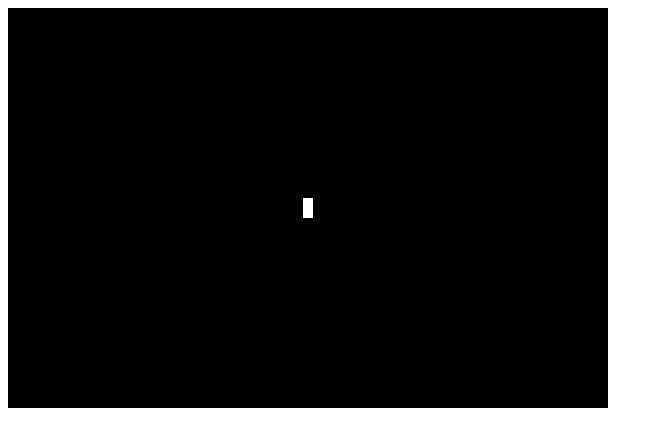
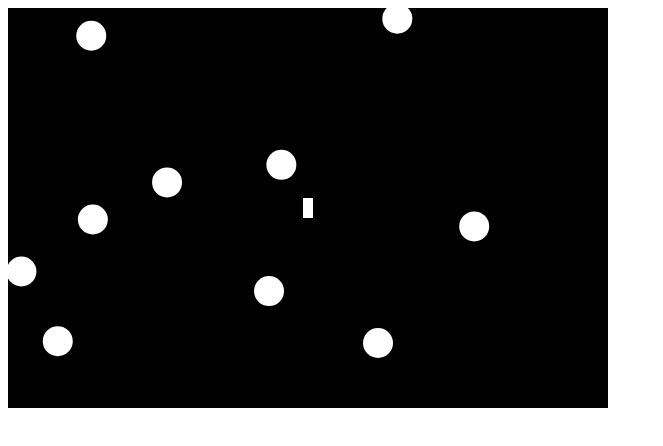
Before and after one commit to adamwells/js-game, a plain HTML site: page index.html in a window 1280 px wide. Shown: the whole page, without its empty margins (0-663 px from the left). Drawn offline with Linux system fonts and the light colour scheme.

Commit message:
limit fire rate of ship

```diff
--- a/index.html
+++ b/index.html
@@ -9,6 +9,7 @@
 		<script type="application/javascript" src="lib/helpers.js"></script>
 		<script type="application/javascript" src="lib/moveable.js"></script>
 		<script type="application/javascript" src="lib/controls.js"></script>
+		<script type="application/javascript" src="lib/asteroid.js"></script>
 		<script type="application/javascript" src="lib/bullet.js"></script>
 		<script type="application/javascript" src="lib/ship.js"></script>
 		<script type="application/javascript" src="lib/game.js"></script>
--- /dev/null
+++ b/lib/asteroid.js
@@ -0,0 +1,29 @@
+(function () {
+	if (typeof Relativity === 'undefined') {
+		window.Relativity = {};
+	}
+
+	var Asteroid = Relativity.Asteroid = function (options) {
+		Relativity.Moveable.call(this, options);
+		this.rad = options.rad;
+	}
+
+	Relativity.Helpers.inherits(Asteroid, Relativity.Moveable);
+
+	Asteroid.RADIUS = 15;
+
+	Asteroid.prototype.update = function () {
+		this.move();
+	}
+
+	Asteroid.prototype.draw = function (ctx) {
+		ctx.save();
+		ctx.fillStyle = 'white';
+		ctx.translate(this.pos[0], this.pos[1]);
+		ctx.beginPath();
+		ctx.arc(0, 0, this.rad, 0, Math.PI*2);
+		ctx.closePath();
+		ctx.fill();
+		ctx.restore();
+	}
+})();
--- a/lib/bullet.js
+++ b/lib/bullet.js
@@ -6,11 +6,13 @@
 	var Bullet = Relativity.Bullet = function (options) {
 		Relativity.Moveable.call(this, options);
 		this.relVel = options.relVel;
+		this.rad = options.rad;
 		this.relativeDistance = 0;
 	}
 
 	Relativity.Helpers.inherits(Bullet, Relativity.Moveable);
 	Bullet.MAX_DISTANCE = 200;
+	Bullet.RADIUS = 3;
 
 	Bullet.prototype.update = function () {
 		this.move();
@@ -26,7 +28,7 @@
 		ctx.fillStyle = 'white';
 		ctx.translate(this.pos[0], this.pos[1]);
 		ctx.beginPath();
-		ctx.arc(0,0,5,0,Math.PI*2);
+		ctx.arc(0,0,this.rad,0,Math.PI*2);
 		ctx.closePath();
 		ctx.fill();
 		ctx.restore();
--- a/lib/controls.js
+++ b/lib/controls.js
@@ -4,7 +4,6 @@
 	}
 
 	var currentlyPressed = Relativity.currentlyPressed = {};
-
 	addEventListener('keydown', function (event) {
 		currentlyPressed[event.keyCode] = true;
 	}, false);
--- a/lib/game.js
+++ b/lib/game.js
@@ -4,13 +4,35 @@
   }
 
   var Game = Relativity.Game = function () {
-    this.ship = new Relativity.Ship({ pos: [Game.WIDTH/2, Game.HEIGHT/2], vel: [0, 0], game: this, rot: 0 });
+    this.ship = {};
     this.bullets = [];
     this.asteroids = [];
+
+    this.addShip();
+    this.addAsteroids();
   }
 
   Game.WIDTH = 600;
   Game.HEIGHT = 400;
+  Game.NUM_ASTEROIDS = 10;
+  Game.MAX_SPEED_SQUARED = 5;
+
+  Game.prototype.addShip = function () {
+    this.ship = new Relativity.Ship({ pos: [Game.WIDTH/2, Game.HEIGHT/2], vel: [0, 0], game: this, rot: 0 });
+  }
+
+  Game.prototype.addAsteroids = function () {
+    for (var i = 0; i < Game.NUM_ASTEROIDS; i++) {
+      this.addAsteroid();
+    }
+  }
+
+  Game.prototype.addAsteroid = function () {
+    var asteroidArgs = { pos: [Math.random() * Game.WIDTH, Math.random() * Game.HEIGHT],
+                         vel: [(Math.random() - .5) * Game.MAX_SPEED_SQUARED, (Math.random() - .5) * Game.MAX_SPEED_SQUARED],
+                         rad: Relativity.Asteroid.RADIUS }
+    this.asteroids.push(new Relativity.Asteroid(asteroidArgs));
+  }
 
   Game.prototype.handleOutOfBounds = function (moveable) {
     if (movable.pos[0] > this.WIDTH) {
@@ -32,6 +54,10 @@
     this.bullets.forEach(function (bullet) {
       bullet.update();
     })
+
+    this.asteroids.forEach(function (asteroid) {
+      asteroid.update();
+    })
   }
 
   Game.prototype.render = function (ctx) {
@@ -43,5 +69,9 @@
     this.bullets.forEach(function (bullet) {
       bullet.draw(ctx);
     });
+
+    this.asteroids.forEach(function (asteroid) {
+      asteroid.draw(ctx);
+    });
   }
 })();
--- a/lib/ship.js
+++ b/lib/ship.js
@@ -6,9 +6,12 @@
 	var Ship = Relativity.Ship = function (options) {
 		Relativity.Moveable.call(this, options);
 		this.rot = options.rot;
+		this.bulletCountdown = 0;
 	}
 
 	Relativity.Helpers.inherits(Ship, Relativity.Moveable);
+
+	Ship.FRAMES_BETWEEN_BULLETS = 10;
 
 	Ship.prototype.update = function (pressedKeys) {
 		if (pressedKeys[38]) {
@@ -25,17 +28,21 @@
 		}
 
 		if (pressedKeys[32]) {
-			this.fireBullet();
+			if (this.bulletCountdown < 1) {
+				this.fireBullet();
+			}
 		}
 
+		this.bulletCountdown -= 1;
 		this.move();
 	}
 
 	Ship.prototype.fireBullet = function () {
 		var bulletVelocity = [this.vel[0]+  Math.sin(this.rot) * 5, this.vel[1] + Math.cos(this.rot) * -5];
 		var relativeVelocity = [Math.sin(this.rot) * 5, Math.cos(this.rot) * -5];
-		var bullet = new Relativity.Bullet({ pos: this.pos.slice(0), vel: bulletVelocity, relVel: relativeVelocity, game: this.game });
+		var bullet = new Relativity.Bullet({ pos: this.pos.slice(0), vel: bulletVelocity, relVel: relativeVelocity, rad: Relativity.Bullet.RADIUS, game: this.game });
 		this.game.bullets.push(bullet);
+		this.bulletCountdown = Ship.FRAMES_BETWEEN_BULLETS;
 	}
 
 	Ship.prototype.draw = function (ctx) {
```
Also changed, not shown: lib/collision.js (added, +7 -0 lines).
